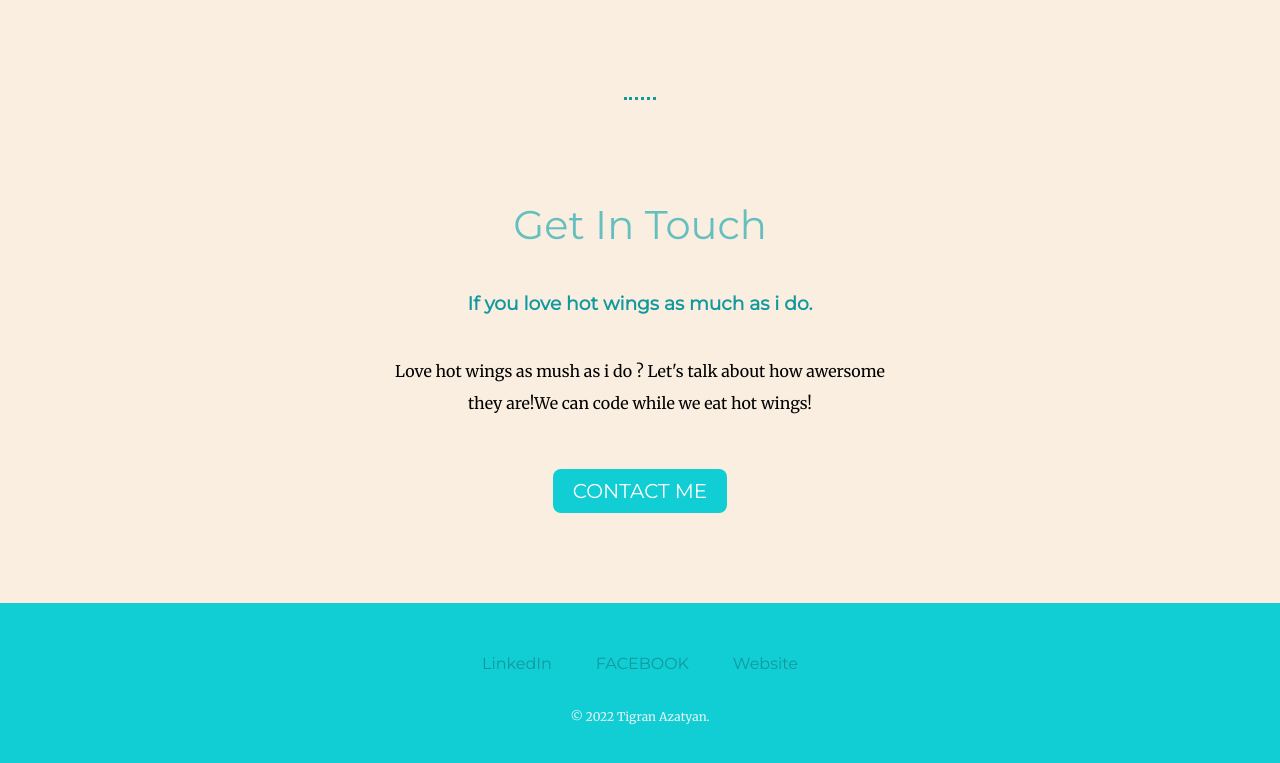
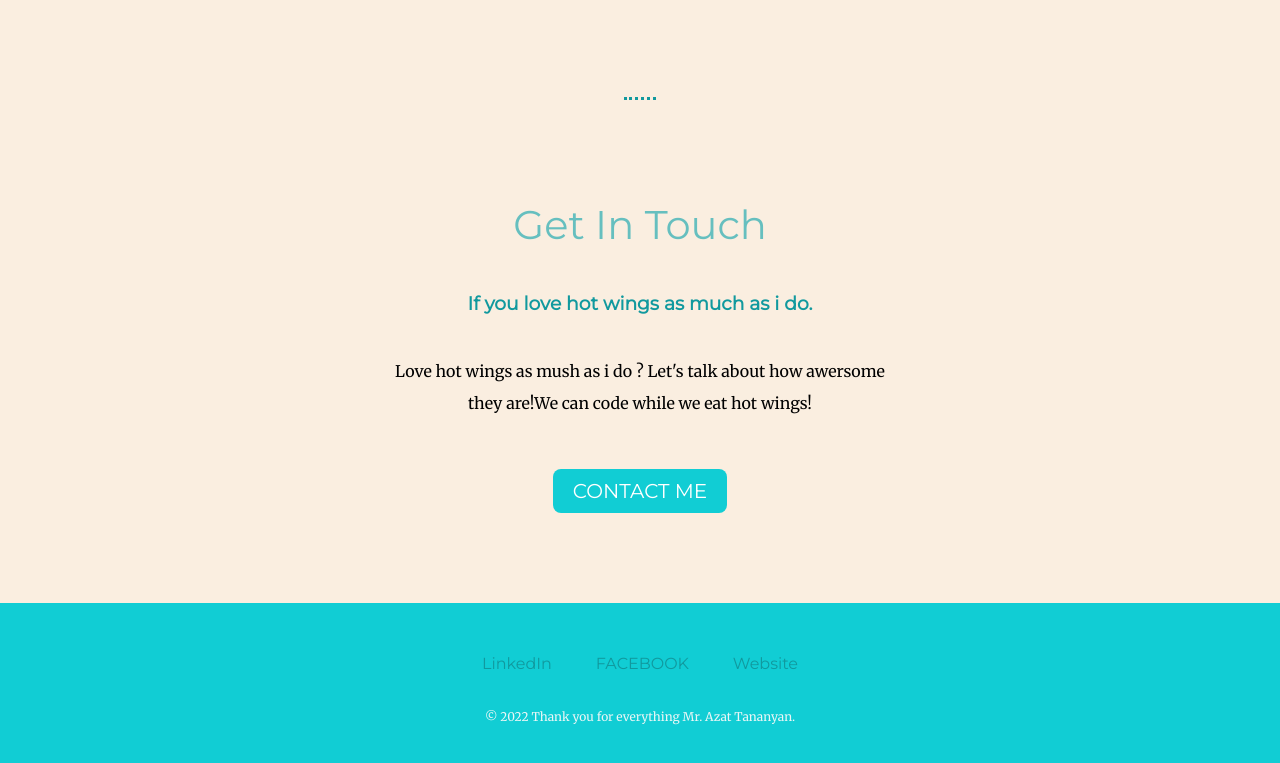
Before and after one commit to Tigran8888/my-own-site, a plain HTML site: page index.html in a window 1280 px wide. Shown: the part 2014-2777 px from the top of the page. Drawn offline with Linux system fonts and the light colour scheme.

Commit message:
Update index.html

```diff
--- a/index.html
+++ b/index.html
@@ -53,7 +53,7 @@
       <a class="footer-link" href="https://www.linkedin.com/">LinkedIn</a>
       <a class="footer-link" href="https://www.facebook.com/tigran.azatyan.3">FACEBOOK</a>
       <a class="footer-link" href="https://www.appbrewery.co/">Website</a>
-      <p class="copyright">© 2022 Tigran Azatyan.</p>
+      <p class="copyright">© 2022 Thank you for everything Mr. Azat Tananyan.</p>
     </div>
 
 
```
